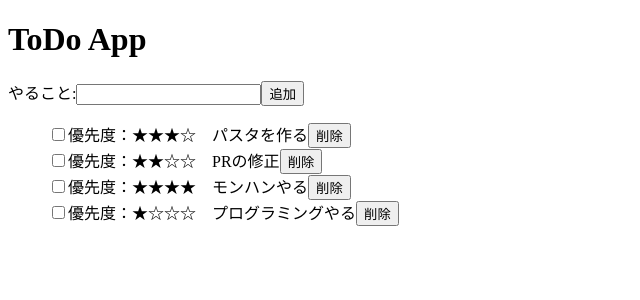
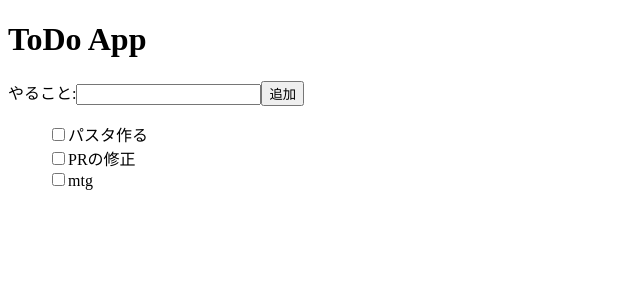
Before and after one commit to nbr41to/totoapp_58ki, a React (Create React App) app: page / in a window 1280 px wide. Shown: the top 300 px of the page, without its empty margins (0-640 px from the left). Built offline with nearby package versions, Linux system fonts and the light colour scheme.

Commit message:
Revert "2021/05/01"
This reverts commit c6f5bf474ba89f22f54afcf151810e210c9e54ea.

```diff
--- a/src/App.jsx
+++ b/src/App.jsx
@@ -1,41 +1,21 @@
-import React, { useState } from "react";
 import InputForm from "./InputForm";
 import ItemList from "./ItemList";
 
 const App = () => {
   // JavaScript書く場所
-  // const todos = ['パスタ作る', 'PRの修正', 'mtg'];
-  // const [todos, setTodos] = useState(['パスタ作る', 'PRの修正', 'mtg']); // 初期値を設定する
-  const [todos, setTodos] = useState([
-    { id: '01', content: 'パスタを作る', done: false, priority: '★★★☆' },
-    { id: '02', content: 'PRの修正', done: false, priority: '★★☆☆' },
-    { id: '03', content: 'モンハンやる', done: false, priority: '★★★★' },
-    { id: '04', content: 'プログラミングやる', done: false, priority: '★☆☆☆' },
-  ]);
+  const todos = ['パスタ作る', 'PRの修正', 'mtg'];
 
-  const addTodo = (addValue) => {
-    setTodos([...todos,
-    { id: '03', content: addValue, done: false, priority: '★☆☆☆' }
-    ]);
-  };
-
-  const removeTodo = (id) => {
-    const newTodos = todos.filter((todo) => {
-      if (id === todo.id) {
-        return false;
-      } else {
-        return true;
-      }
-    });
-    setTodos(newTodos);
+  const add = () => {
+    todos.push('モンハンやる');
+    console.log(todos);
   };
 
   return (
     // JSX...jsを使う場合は{}で囲う
     <div className="App">
       <h1>ToDo App</h1>
-      <InputForm addTodo={addTodo} />
-      <ItemList todos={todos} removeTodo={removeTodo} />
+      <InputForm add={add} />
+      <ItemList todos={todos} />
     </div>
   );
 };
--- a/src/InputForm.jsx
+++ b/src/InputForm.jsx
@@ -1,14 +1,10 @@
-import React from 'react';
 
 const InputForm = (props) => {
-  const [inputText, setInputText] = React.useState('');
-  console.log(inputText);
-
   return (
     <div>
       <label>やること:</label>
-      <input onChange={(e) => setInputText(e.target.value)} type='text' />
-      <button onClick={() => props.addTodo(inputText)}>追加</button>
+      <input type='text' />
+      <button onClick={props.add}>追加</button>
     </div>
   );
 };
--- a/src/Item.jsx
+++ b/src/Item.jsx
@@ -4,12 +4,7 @@ const Item = (props) => {
   return (
     <li>
       <input type='checkbox' />
-      <span>
-        優先度：{props.todo.priority}
-        {'　'}
-        {props.todo.content}
-      </span>
-      <button onClick={props.removeTodo}>削除</button>
+      {props.todo}
     </li>
   );
 };
--- a/src/ItemList.jsx
+++ b/src/ItemList.jsx
@@ -7,12 +7,7 @@ const ItemList = (props) => {
     <ul style={{ listStyle: 'none' }}>
       { // js
         props.todos.map((todo) => {
-          return (
-            <Item
-              todo={todo}
-              removeTodo={() => props.removeTodo(todo.id)}
-            />
-          );
+          return <Item todo={todo} />;
         })
       }
     </ul>
```
